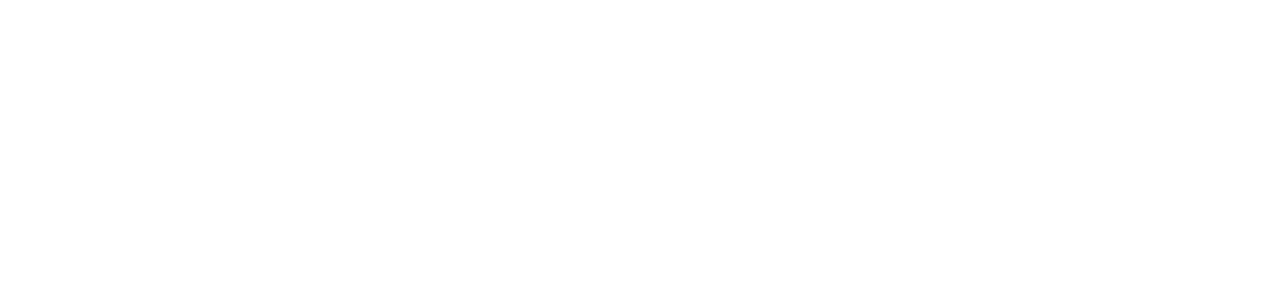
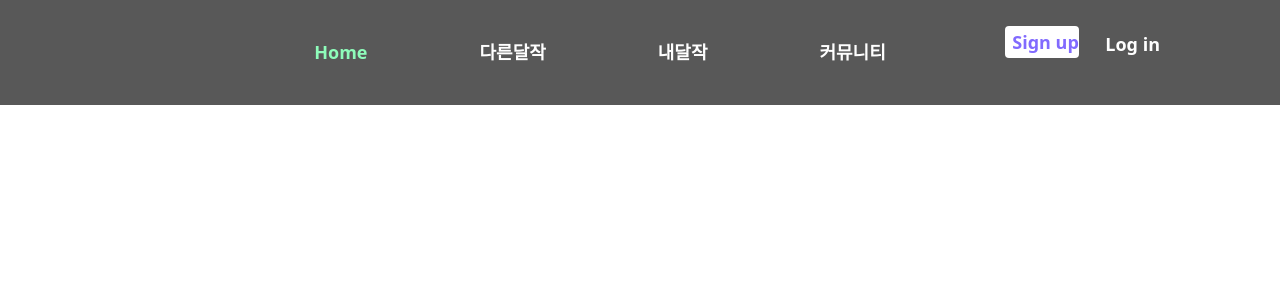
Before and after one commit to DALJAK-Project/DALJAK-FrontEnd, a React (Create React App) app: page /daljak/detail in a window 1280 px wide. Before the commit this address had no page. Shown: the top 300 px of the page. Built offline with nearby package versions, Linux system fonts and the light colour scheme.

Commit message:
[Feat]Dalijak-Detail componet add

```diff
--- a/src/App.js
+++ b/src/App.js
@@ -9,6 +9,7 @@
 import Community from "./Community/Community";
 import Create from "./Community/Create";
 import Daljak  from "./Daljak/Daljak";
+import DaljakDetail  from "./Daljak/DaljakDetail";
 
 // App.js에 있던 Aladin, LionKing, SpiderMan을
 // Components/Routes.js 로 이동
@@ -22,6 +23,8 @@
   <BrowserRouter>
     <Routes>
       <Route path="/daljak" element={<Daljak/>} />
+      <Route path="/daljak/detail" element={<DaljakDetail/>} />
+
        <Route path="/create" element={<Create/>} />
        <Route path="/about" element={<Community/>} exact={true} />
       <Route path="/" element={<Community />} />
--- /dev/null
+++ b/src/Daljak/DaljakDetail.js
@@ -0,0 +1,14 @@
+import React from 'react'
+import Nav from "./Nav";
+
+function DaljakDetail() {
+    return (
+
+        <div>
+        <Nav/>
+            Hello
+        </div>
+    )
+}
+
+export default DaljakDetail;
```
